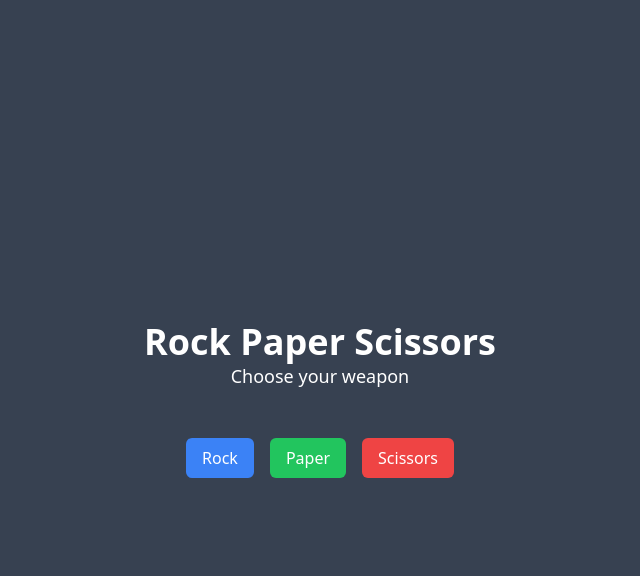
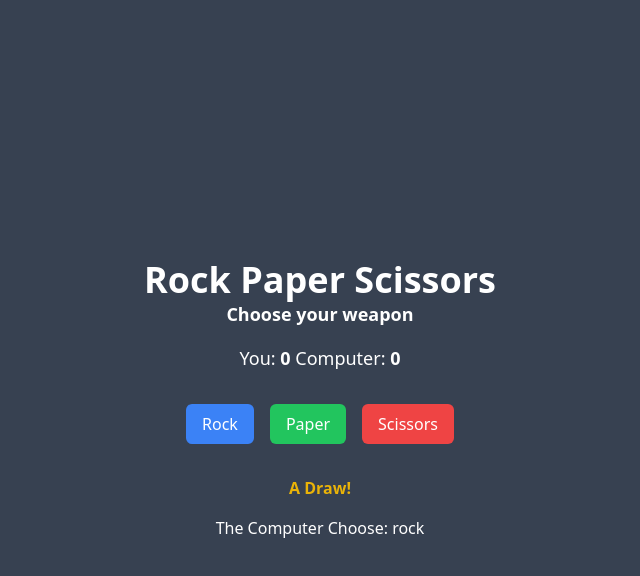
Before and after one commit to qubered/rockPaperScissors, a plain HTML site: page index.html in a window 1280 px wide. Both pictures are taken after a click on the button "Rock". Shown: the whole page, without its empty margins (320-960 px from the left). Drawn offline with nearby package versions, Linux system fonts and the light colour scheme.

Commit message:
Add DOM Manipulation for game result

```diff
--- a/index.html
+++ b/index.html
@@ -6,15 +6,20 @@
     <script src="https://cdn.tailwindcss.com"></script>
     <title>Rock Paper Scissors</title>
 </head>
-<body class="flex flex-col gap-12 items-center justify-center h-screen bg-gray-700">
+<body class="flex flex-col gap-8 items-center justify-center h-screen bg-gray-700">
     <div class="flex flex-col items-center justify-center text-white">
         <h1 class="text-4xl font-bold">Rock Paper Scissors</h1>
-        <p class="text-lg">Choose your weapon</p>
+        <p class="text-lg font-semibold mb-4">Choose your weapon</p>
+        <p class="text-lg">You: <span id="userScore" class="font-semibold"></span> Computer: <span id="computerScore" class="font-semibold"></span></p>
     </div>
     <div class="flex flex-row gap-4">
         <button class="bg-blue-500 text-white px-4 py-2 rounded-md" id="rock">Rock</button>
         <button class="bg-green-500 text-white px-4 py-2 rounded-md" id="paper">Paper</button>
         <button class="bg-red-500 text-white px-4 py-2 rounded-md" id="scissors">Scissors</button>
     </div>
+    <div id="resultDiv" class="text-center text-white flex flex-col gap-4">
+        <p id="resultP" class="h-6"></p>
+        <p id="computerResult" class="h-6"></p>
+    </div>
 </body>
 </html>
--- a/script.js
+++ b/script.js
@@ -1,4 +1,3 @@
-
 // Variable Declarations
 const choices = ["rock","paper","scissors"];
 
@@ -8,7 +7,14 @@ let state = 0;
 
 const rockButton = document.querySelector("#rock");
 const paperButton = document.querySelector("#paper");
-const scissorButton = document.querySelector("#scissors")
+const scissorButton = document.querySelector("#scissors");
+const resultP = document.querySelector("#resultP");
+const computerResult = document.querySelector("#computerResult");
+const userScoreSpan = document.querySelector("#userScore");
+const computerScoreSpan = document.querySelector("#computerScore");
+
+userScoreSpan.textContent = userScore;
+computerScoreSpan.textContent = computerScore;
 
 // Generates a random number between 0 and 2, then maps it to the choice and returns that.
 function getComputerChoice() {
@@ -53,13 +59,21 @@ function getUserChoice(gameCount, userScore, computerScore) {
 // Creates Alerts to the user to tell them the state of the game and assign points.
 function scoreLogic(state) {
     if (state === "DRAW") {
+        resultP.className = "text-yellow-500 font-semibold";
+        resultP.textContent = "A Draw!";
         return;
     }
     else if (state) {
         userScore += 1;
+        userScoreSpan.textContent = userScore;
+        resultP.className = "text-green-500 font-semibold";
+        resultP.textContent = "You Win!";
     }
     else {
         computerScore += 1;
+        computerScoreSpan.textContent = computerScore;
+        resultP.className = "text-red-500 font-semibold";
+        resultP.textContent = "Better luck next time!";
     }
     return;
 }
@@ -101,17 +115,16 @@ function roundLogic(userChoice) {
     let computerChoice = getComputerChoice();
     let gameResult = gameLogic(userChoice,computerChoice);
     scoreLogic(gameResult);
-    return gameResult
+    computerResult.textContent = "The Computer Choose: "+computerChoice;
 }
 
 
 rockButton.addEventListener("click", () => {
     console.log(roundLogic("rock"));
-
 });
 paperButton.addEventListener("click", () => {
-    roundLogic("paper");
+    console.log(roundLogic("paper"));
 });
 scissorButton.addEventListener("click", () => {
-    roundLogic("scissors");
+    console.log(roundLogic("scissors"));
 });
```
